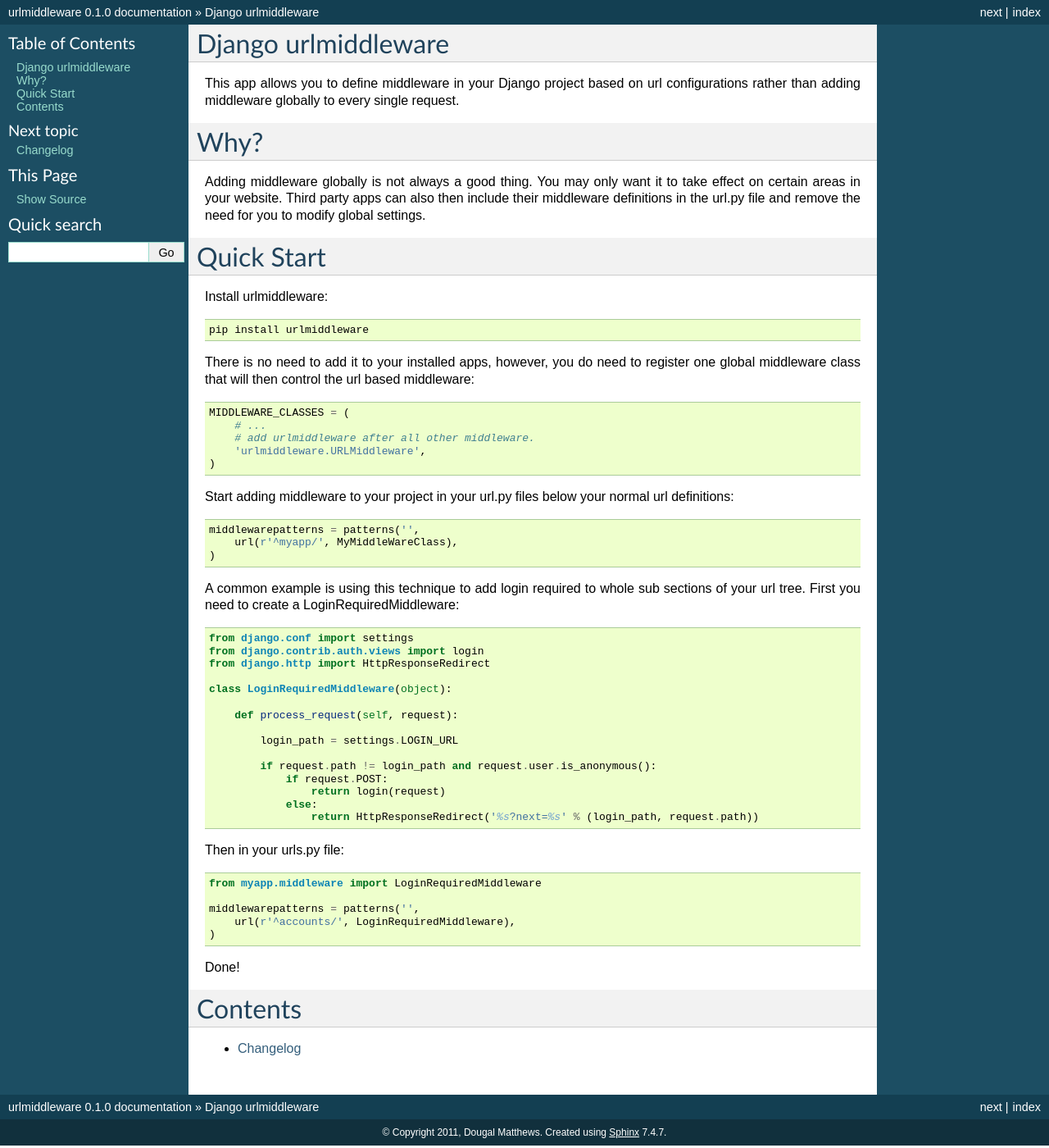
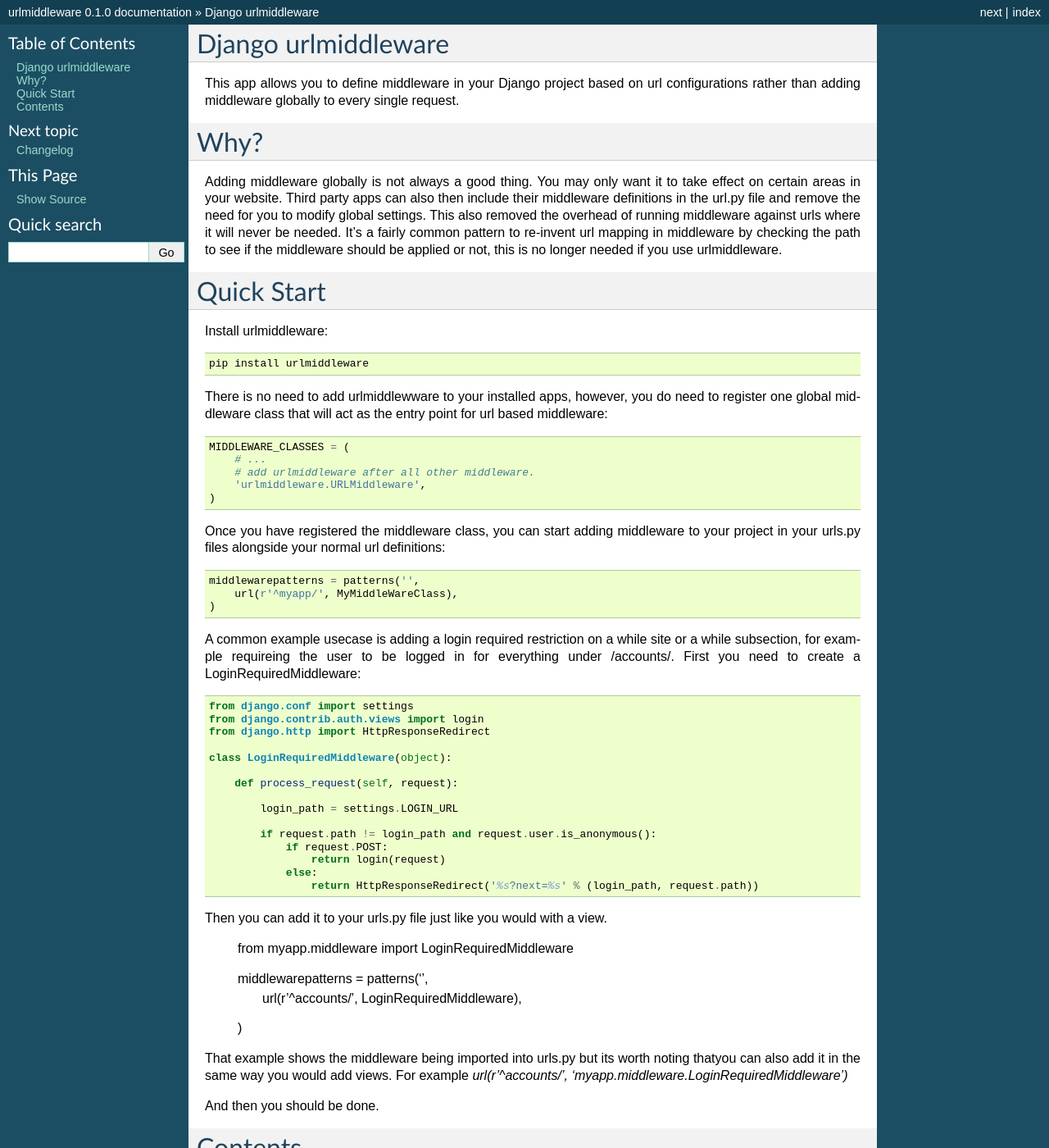
Before and after one commit to d0ugal/django-urlmiddleware, a Sphinx documentation site: the page built from docs/index.rst, in a window 1280 px wide and 1400 px high. Shown: the whole window at 82% size. Built offline with Sphinx 7.4.7, drawn with Linux system fonts in a browser that asks for light colours.

Commit message:
Gave the documentation a bit of a revamp to clarify bits and replace some poor wording

```diff
--- a/docs/index.rst
+++ b/docs/index.rst
@@ -11,7 +11,11 @@
 Adding middleware globally is not always a good thing. You may only want it
 to take effect on certain areas in your website. Third party apps can also
 then include their middleware definitions in the url.py file and remove the
-need for you to modify global settings.
+need for you to modify global settings. This also removed the overhead of
+running middleware against urls where it will never be needed. It's a fairly
+common pattern to re-invent url mapping in middleware by checking the path to
+see if the middleware should be applied or not, this is no longer needed if you
+use urlmiddleware.
 
 
 Quick Start
@@ -21,9 +25,9 @@
 
     pip install urlmiddleware
 
-There is no need to add it to your installed apps, however, you do need to
-register one global middleware class that will then control the url based
-middleware::
+There is no need to add urlmiddlewware to your installed apps, however, you do
+need to register one global middleware class that will act as the entry point
+for url based middleware::
 
     MIDDLEWARE_CLASSES = (
         # ...
@@ -31,15 +35,17 @@
         'urlmiddleware.URLMiddleware',
     )
 
-Start adding middleware to your project in your url.py files below your normal
-url definitions::
+Once you have registered the middleware class, you can start adding middleware
+to your project in your urls.py files alongside your normal url definitions::
 
     middlewarepatterns = patterns('',
         url(r'^myapp/', MyMiddleWareClass),
     )
 
-A common example is using this technique to add login required to whole sub
-sections of your url tree. First you need to create a LoginRequiredMiddleware::
+A common example usecase is adding a login required restriction on a while site
+or a while subsection, for example requireing the user to be logged in for
+everything under /accounts/. First you need to create a
+LoginRequiredMiddleware::
 
     from django.conf import settings
     from django.contrib.auth.views import login
@@ -57,7 +63,7 @@
                 else:
                     return HttpResponseRedirect('%s?next=%s' % (login_path, request.path))
 
-Then in your urls.py file::
+Then you can add it to your urls.py file just like you would with a view.
 
     from myapp.middleware import LoginRequiredMiddleware
 
@@ -65,8 +71,11 @@
         url(r'^accounts/', LoginRequiredMiddleware),
     )
 
-Done!
+That example shows the middleware being imported into urls.py but its worth
+noting thatyou can also add it in the same way you would add views. For example
+`url(r'^accounts/', 'myapp.middleware.LoginRequiredMiddleware')`
 
+And then you should be done.
 
 Contents
 ========
```
